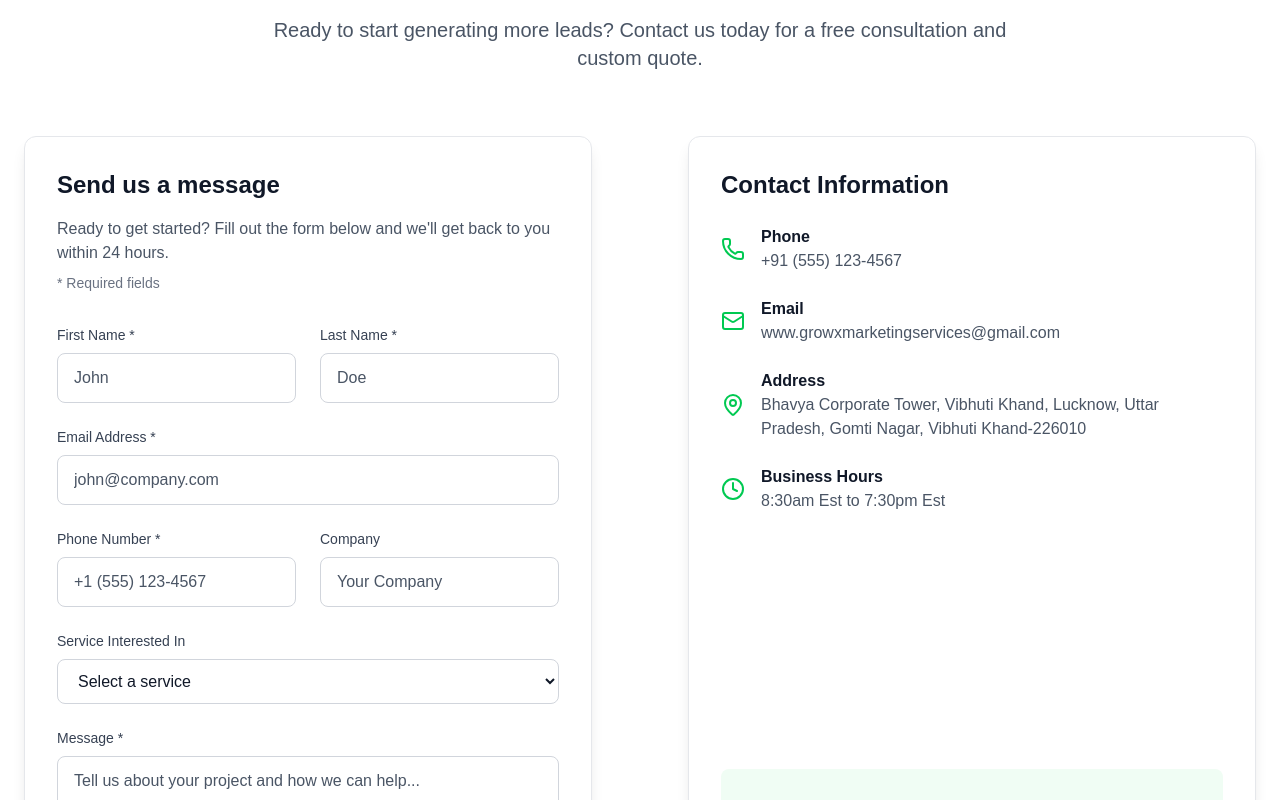
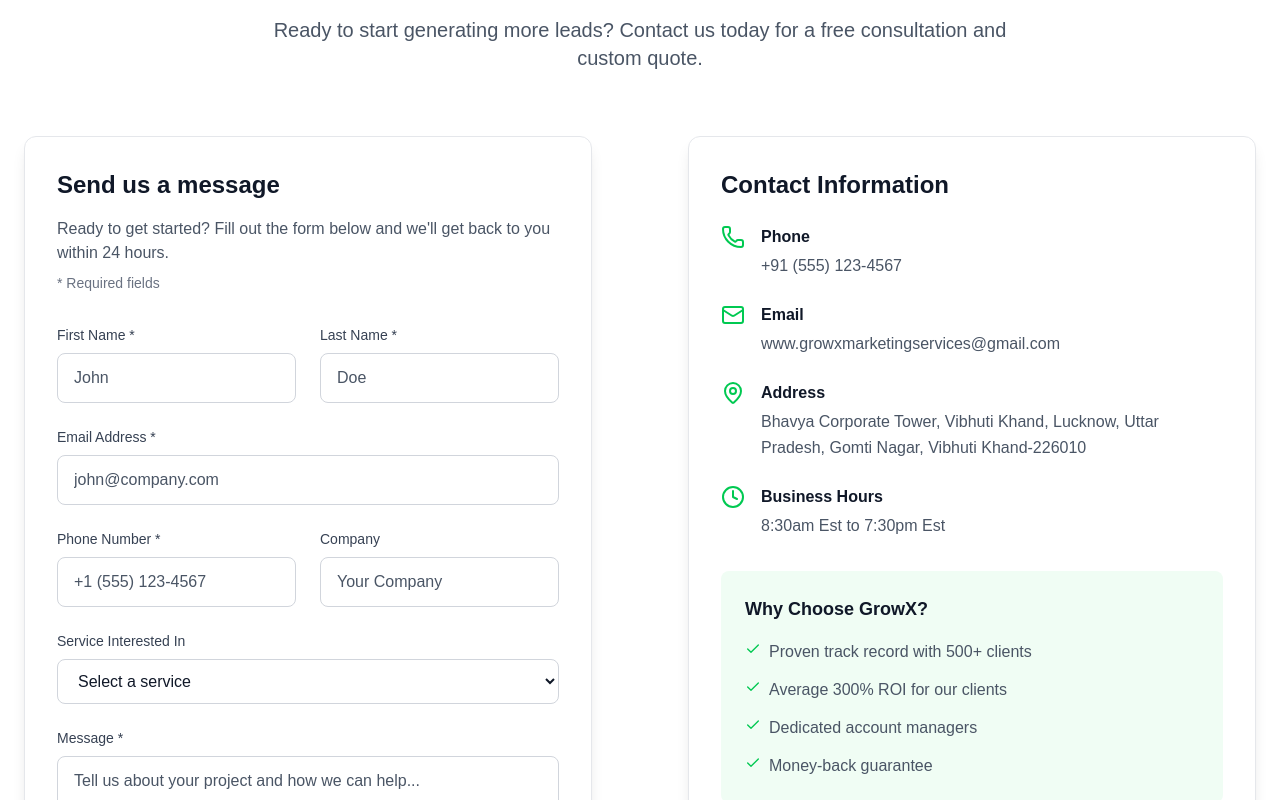
Before and after one commit to sheryyiee121/Growx, a Next.js app: page / in a window 1280 px wide. Shown: the part 2720-3520 px from the top of the page. Built offline with nearby package versions, Linux system fonts and the light colour scheme.

Commit message:
conten updated

```diff
--- a/src/app/page.js
+++ b/src/app/page.js
@@ -289,7 +289,7 @@
             </p>
           </div>
 
-          <div className="flex flex-col lg:flex-row gap-8 lg:gap-16 max-w-7xl mx-auto items-stretch">
+          <div className="flex flex-col lg:flex-row gap-8 lg:gap-16 max-w-7xl mx-auto">
             {/* Contact Form */}
             <div className="flex-1 animate-slide-up">
               <ContactForm
@@ -298,67 +298,67 @@
                 submitButtonText="Get Free Consultation"
                 successTitle="We&apos;re excited to work with you!"
                 successMessage="We&apos;ve received your information and will contact you within 24 hours to discuss your lead generation needs."
-                className="bg-gray-50 h-full"
+                className="bg-gray-50"
               />
             </div>
 
             {/* Contact Info */}
             <div className="flex-1 lg:pl-8 animate-slide-up" style={{ animationDelay: '0.2s' }}>
-              <div className="bg-white p-6 sm:p-8 rounded-xl shadow-lg border border-gray-200 h-full flex flex-col justify-between">
+              <div className="bg-white p-6 sm:p-8 rounded-xl shadow-lg border border-gray-200">
                 <div className="space-y-6 sm:space-y-8">
                   <div>
                     <h3 className="text-xl sm:text-2xl font-bold text-gray-900 mb-4 sm:mb-6">Contact Information</h3>
                     <div className="space-y-4 sm:space-y-6">
-                      <div className="flex items-start sm:items-center">
-                        <Phone className="w-5 h-5 sm:w-6 sm:h-6 text-green-500 mr-3 sm:mr-4 mt-0.5 sm:mt-0 flex-shrink-0" />
+                      <div className="flex items-start gap-3 sm:gap-4">
+                        <Phone className="w-5 h-5 sm:w-6 sm:h-6 text-green-500 mt-0.5 sm:mt-0 flex-shrink-0" />
                         <div className="min-w-0 flex-1">
-                          <p className="font-semibold text-gray-900 text-sm sm:text-base">Phone</p>
-                          <p className="text-gray-600 text-sm sm:text-base break-words">+91 (555) 123-4567</p>
+                          <p className="font-semibold text-gray-900 text-sm sm:text-base mb-1">Phone</p>
+                          <p className="text-gray-600 text-sm sm:text-base break-words leading-relaxed">+91 (555) 123-4567</p>
                         </div>
                       </div>
-                      <div className="flex items-start sm:items-center">
-                        <Mail className="w-5 h-5 sm:w-6 sm:h-6 text-green-500 mr-3 sm:mr-4 mt-0.5 sm:mt-0 flex-shrink-0" />
+                      <div className="flex items-start gap-3 sm:gap-4">
+                        <Mail className="w-5 h-5 sm:w-6 sm:h-6 text-green-500 mt-0.5 sm:mt-0 flex-shrink-0" />
                         <div className="min-w-0 flex-1">
-                          <p className="font-semibold text-gray-900 text-sm sm:text-base">Email</p>
-                          <p className="text-gray-600 text-sm sm:text-base break-words">www.growxmarketingservices@gmail.com</p>
+                          <p className="font-semibold text-gray-900 text-sm sm:text-base mb-1">Email</p>
+                          <p className="text-gray-600 text-sm sm:text-base break-words leading-relaxed">www.growxmarketingservices@gmail.com</p>
                         </div>
                       </div>
-                      <div className="flex items-start sm:items-center">
-                        <MapPin className="w-5 h-5 sm:w-6 sm:h-6 text-green-500 mr-3 sm:mr-4 mt-0.5 sm:mt-0 flex-shrink-0" />
+                      <div className="flex items-start gap-3 sm:gap-4">
+                        <MapPin className="w-5 h-5 sm:w-6 sm:h-6 text-green-500 mt-0.5 sm:mt-0 flex-shrink-0" />
                         <div className="min-w-0 flex-1">
-                          <p className="font-semibold text-gray-900 text-sm sm:text-base">Address</p>
-                          <p className="text-gray-600 text-sm sm:text-base break-words">Bhavya Corporate Tower, Vibhuti Khand, Lucknow, Uttar Pradesh, Gomti Nagar, Vibhuti Khand-226010</p>
+                          <p className="font-semibold text-gray-900 text-sm sm:text-base mb-1">Address</p>
+                          <p className="text-gray-600 text-sm sm:text-base break-words leading-relaxed">Bhavya Corporate Tower, Vibhuti Khand, Lucknow, Uttar Pradesh, Gomti Nagar, Vibhuti Khand-226010</p>
                         </div>
                       </div>
-                      <div className="flex items-start sm:items-center">
-                        <Clock className="w-5 h-5 sm:w-6 sm:h-6 text-green-500 mr-3 sm:mr-4 mt-0.5 sm:mt-0 flex-shrink-0" />
+                      <div className="flex items-start gap-3 sm:gap-4">
+                        <Clock className="w-5 h-5 sm:w-6 sm:h-6 text-green-500 mt-0.5 sm:mt-0 flex-shrink-0" />
                         <div className="min-w-0 flex-1">
-                          <p className="font-semibold text-gray-900 text-sm sm:text-base">Business Hours</p>
-                          <p className="text-gray-600 text-sm sm:text-base break-words">8:30am Est to 7:30pm Est</p>
+                          <p className="font-semibold text-gray-900 text-sm sm:text-base mb-1">Business Hours</p>
+                          <p className="text-gray-600 text-sm sm:text-base break-words leading-relaxed">8:30am Est to 7:30pm Est</p>
                         </div>
                       </div>
                     </div>
                   </div>
                 </div>
 
-                <div className="bg-green-50 p-6 rounded-lg mt-8">
-                  <h4 className="text-lg font-bold text-gray-900 mb-4">Why Choose GrowX?</h4>
-                  <ul className="space-y-3 text-gray-600">
-                    <li className="flex items-center">
-                      <Check className="w-4 h-4 text-green-500 mr-2" />
-                      Proven track record with 500+ clients
+                <div className="bg-green-50 p-4 sm:p-6 rounded-lg mt-6 sm:mt-8">
+                  <h4 className="text-base sm:text-lg font-bold text-gray-900 mb-3 sm:mb-4">Why Choose GrowX?</h4>
+                  <ul className="space-y-2 sm:space-y-3 text-gray-600 text-sm sm:text-base">
+                    <li className="flex items-start gap-2">
+                      <Check className="w-4 h-4 text-green-500 mt-0.5 flex-shrink-0" />
+                      <span className="leading-relaxed">Proven track record with 500+ clients</span>
                     </li>
-                    <li className="flex items-center">
-                      <Check className="w-4 h-4 text-green-500 mr-2" />
-                      Average 300% ROI for our clients
+                    <li className="flex items-start gap-2">
+                      <Check className="w-4 h-4 text-green-500 mt-0.5 flex-shrink-0" />
+                      <span className="leading-relaxed">Average 300% ROI for our clients</span>
                     </li>
-                    <li className="flex items-center">
-                      <Check className="w-4 h-4 text-green-500 mr-2" />
-                      Dedicated account managers
+                    <li className="flex items-start gap-2">
+                      <Check className="w-4 h-4 text-green-500 mt-0.5 flex-shrink-0" />
+                      <span className="leading-relaxed">Dedicated account managers</span>
                     </li>
-                    <li className="flex items-center">
-                      <Check className="w-4 h-4 text-green-500 mr-2" />
-                      Money-back guarantee
+                    <li className="flex items-start gap-2">
+                      <Check className="w-4 h-4 text-green-500 mt-0.5 flex-shrink-0" />
+                      <span className="leading-relaxed">Money-back guarantee</span>
                     </li>
                   </ul>
                 </div>
```
